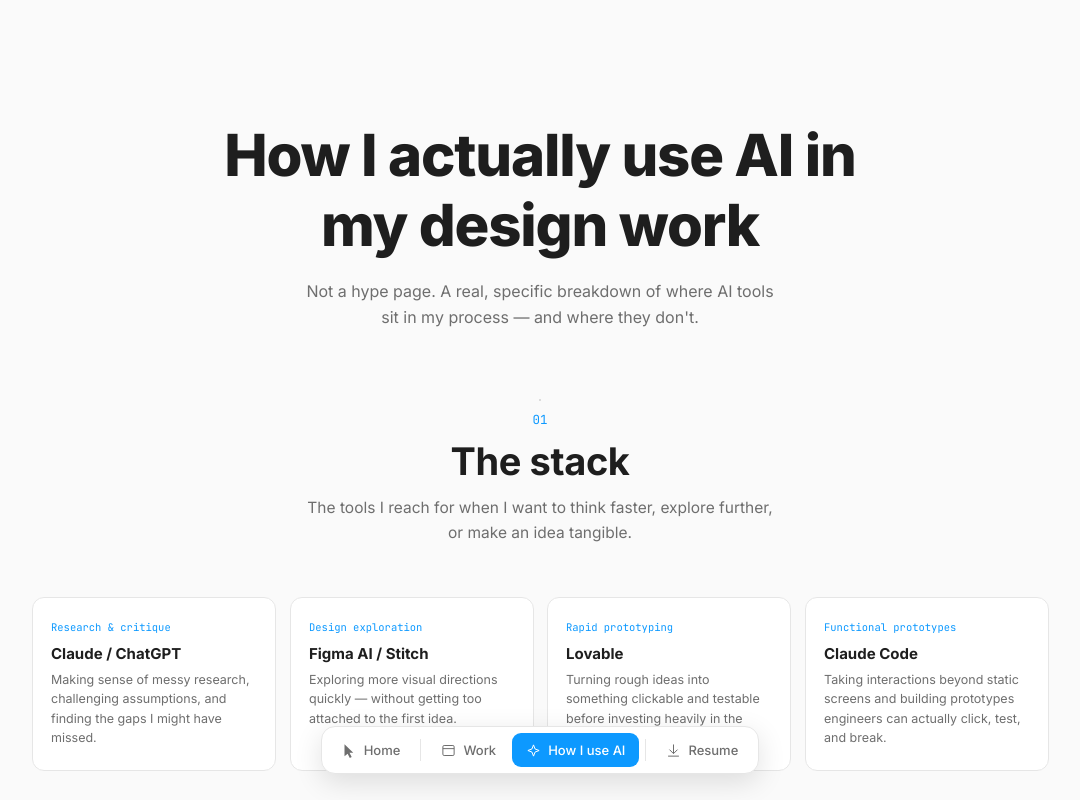
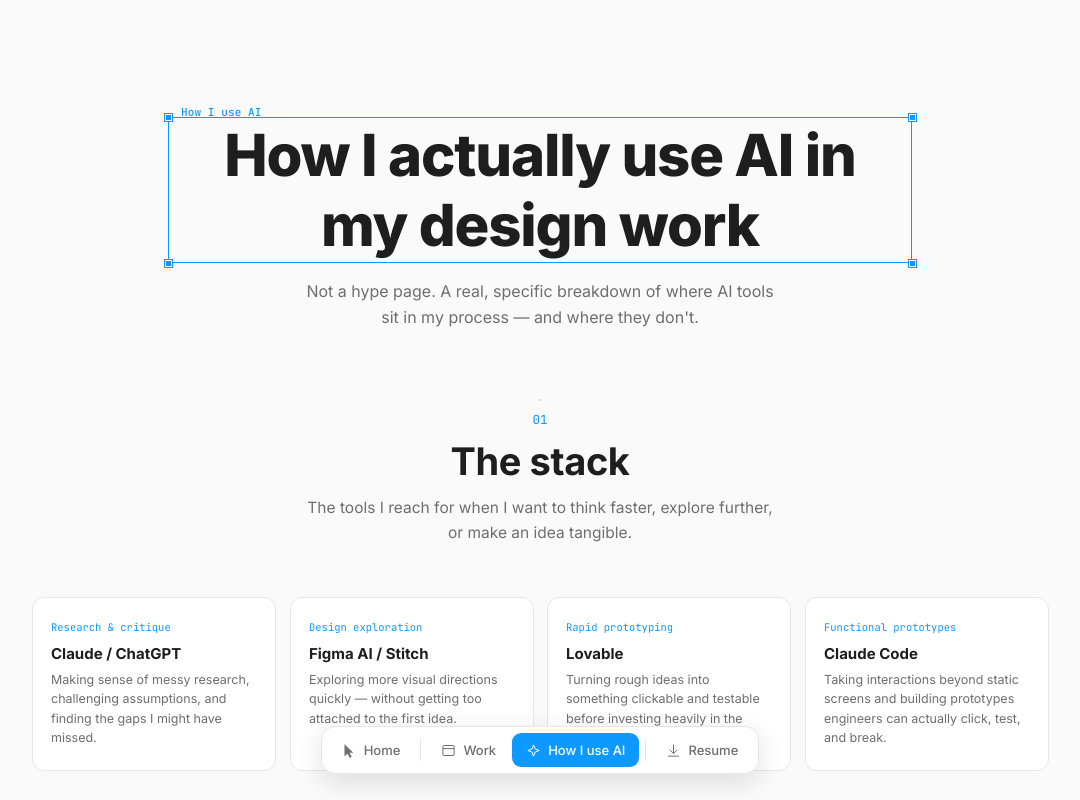
Before and after one commit to leesoosun/Figma_Style_Portfolio, a React (Vite) app: page /ai in a window 1280 px wide. Shown: the top 800 px of the page, without its empty margins (100-1180 px from the left). Built offline with nearby package versions, Linux system fonts and the light colour scheme.

Commit message:
Add a "How I use AI" frame to the AI page header
Matches the Frame treatment already used on the Work and Home pages.

```diff
--- a/src/pages/AI.js
+++ b/src/pages/AI.js
@@ -1,5 +1,5 @@
 import { useEffect } from 'react'
-import { Page, SectionHead, Reveal } from '../components.js'
+import { Page, Frame, SectionHead, Reveal } from '../components.js'
 import { aiStack, aiFlow, aiCaveats, aiQuote, owner } from '../data.js'
 import '../styles/ai.css'
 
@@ -9,7 +9,9 @@
   return (
     <Page file="mahendra-mili.fig — how-i-use-ai" note="100%">
       <section className="wrap ai-head">
-        <Reveal as="h1">How I actually use AI in my design work</Reveal>
+        <Frame tag="How I use AI">
+          <Reveal as="h1">How I actually use AI in my design work</Reveal>
+        </Frame>
         <Reveal as="p" delay={80}>
           Not a hype page. A real, specific breakdown of where AI tools sit in my
           process — and where they don't.
```
